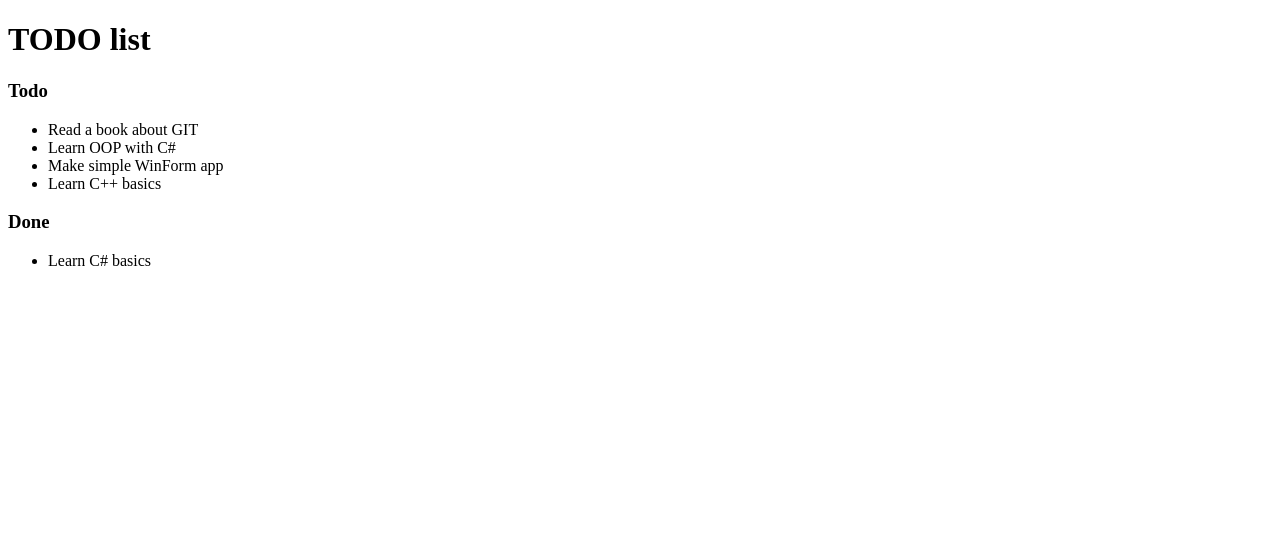
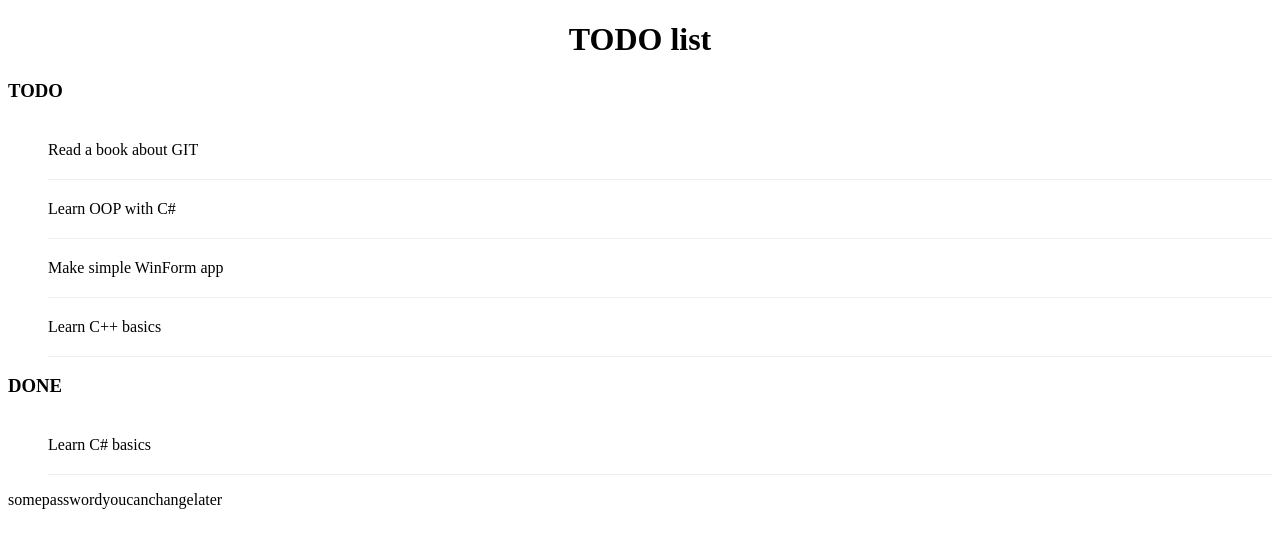
Before and after one commit to spektrov/todo-list, a plain HTML site: page index.html in a window 1280 px wide. Drawn offline with Linux system fonts and the light colour scheme.

Commit message:
Add basic style in index.html
Resolve #3

```diff
--- a/index.html
+++ b/index.html
@@ -3,9 +3,24 @@
 <head>
 	<meta charset="utf-8">
 	<title>TODO list</title>
+	<style type="text/css">
+		h1 {
+			text-align: center;
+		}
+		h3 {
+			text-transform: uppercase;
+		}
+		li {
+			overflow: hidden;
+			padding: 20px 0;
+			border-bottom: 1px solid #eee;
+		}
+	</style>
+
 </head>
 <body>
 	<h1>TODO list</h1>
+
 	<h3>Todo</h3>
 	<ul>
 		<li>Read a book about GIT</li>
@@ -20,3 +35,5 @@
 	</ul>
 </body>
 </html>
+
+somepasswordyoucanchangelater
```
